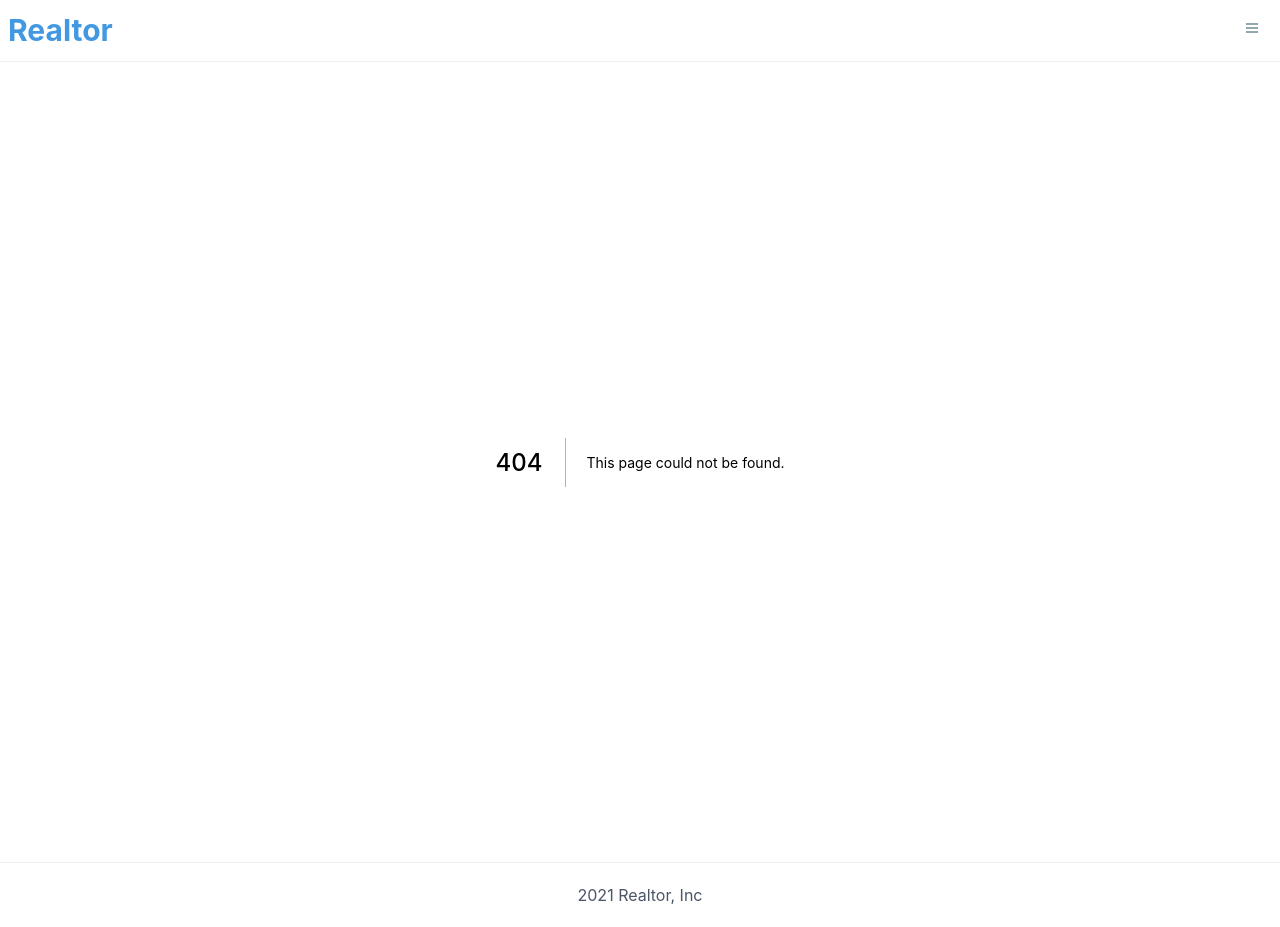
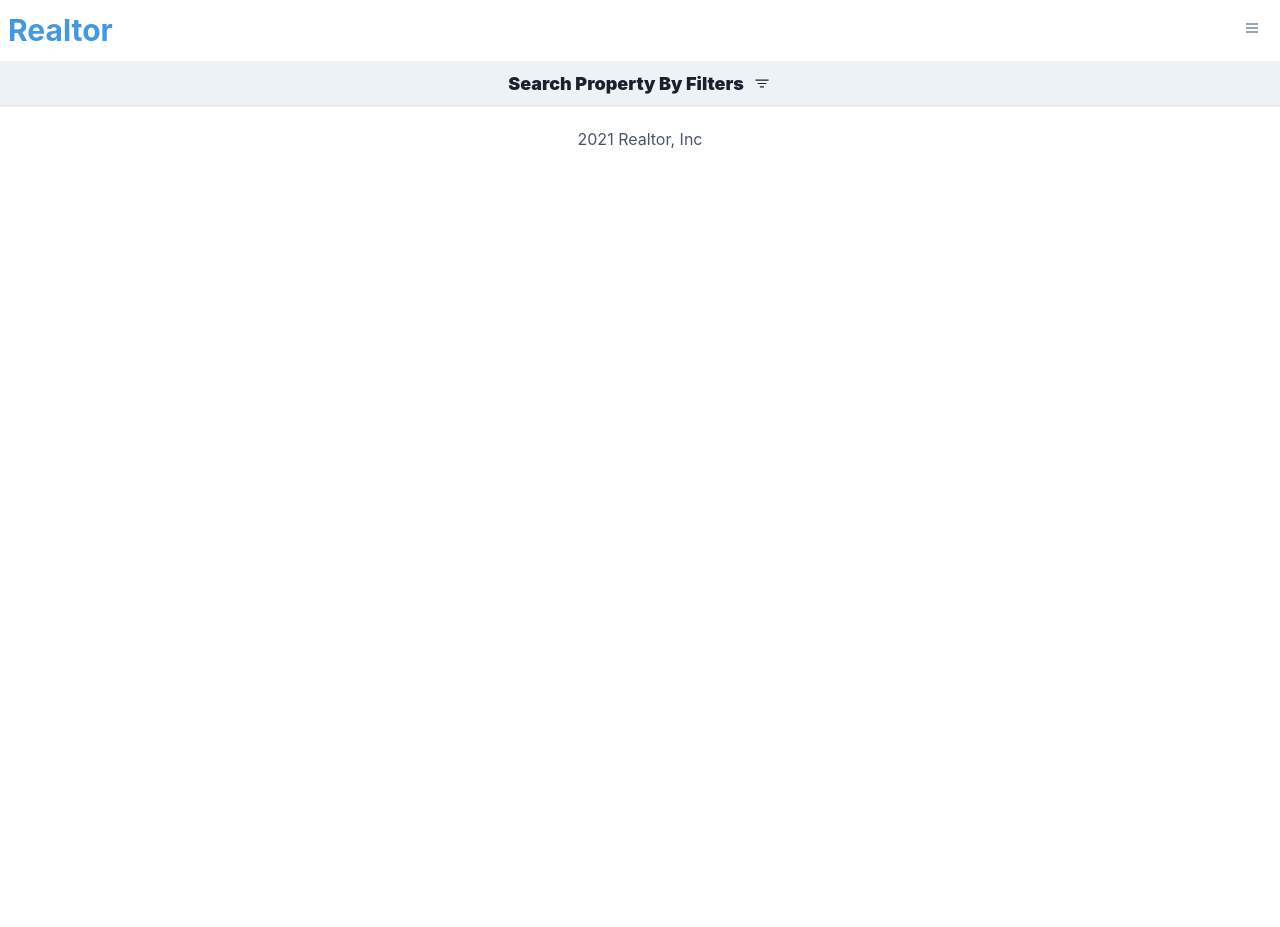
Before and after one commit to Isrealsix/nsk_realtor, a Next.js app: page /search in a window 1280 px wide. Before the commit this address had no page. After the commit the page ends 800 px from the top, so only its background shows below. Built offline with nearby package versions, Linux system fonts and the light colour scheme.

Commit message:
Added search components

```diff
--- /dev/null
+++ b/components/SearchFilters.jsx
@@ -0,0 +1,13 @@
+import { useEffect, useState } from "react";
+import { useRouter } from "next/router";
+import Image from 'next/image';
+import { Flex, Select, Box, Text, Input, Spinner, Icon, Button } from '@chakra-ui/react';
+import { MdCancel } from 'react-icons/md';
+
+export default function SearchFilters() {
+  return (
+    <div>
+      SearchFilters
+    </div>
+  )
+}
--- /dev/null
+++ b/pages/search.js
@@ -0,0 +1,31 @@
+import { useState } from 'react';
+import { useRouter } from 'next/router';
+import Image from 'next/image';
+import { Flex, Box, Text, Icon } from '@chakra-ui/react';
+import { BsFilter } from 'react-icons/bs';
+import SearchFilters from '../components/SearchFilters';
+
+export default function Search() {
+  const [searchFilters, setSearcFilters] = useState(false);
+  const router = useRouter();
+  return (
+    <Box>
+      <Flex
+        cursor="pointer"
+        bg="gray.100"
+        borderBottom="1px"
+        borderColor="gray.200"
+        p="2"
+        fontWeight="black"
+        fontSize="lg"
+        justifyContent="center"
+        alignItems="center"
+        onClick={() => setSearcFilters(prevFilters => !prevFilters)}
+      >
+        <Text>Search Property By Filters</Text>
+        <Icon paddingLeft="2" w="7" as={BsFilter} />
+      </Flex>
+      {searchFilters && <SearchFilters />}
+    </Box>
+  )
+}
```
